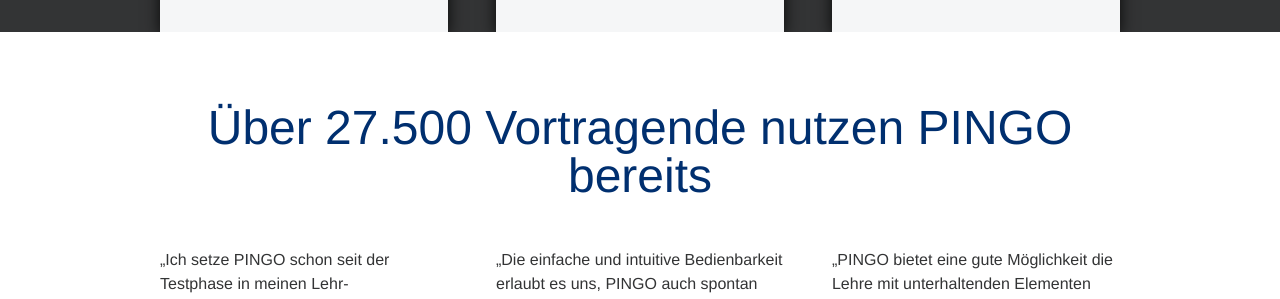
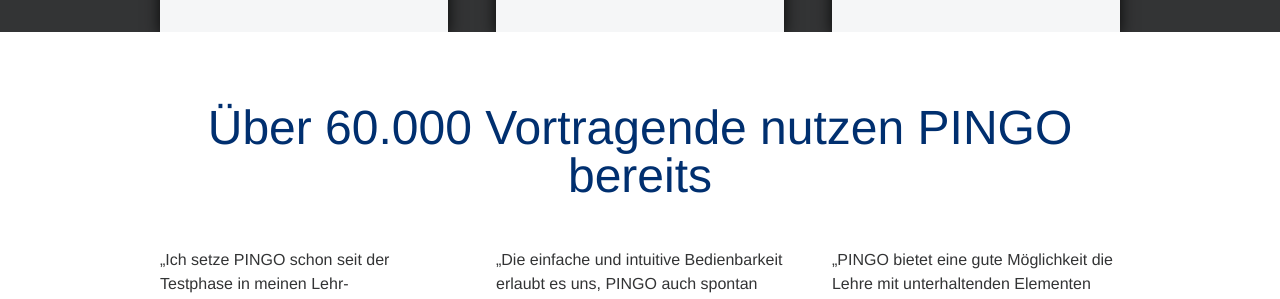
Before and after one commit to PingoUPB/pingoupb.github.io, a Jekyll site: the page built from de/index.html, in a window 1280 px wide and 900 px high, scrolled down 1609 px. Shown: the part 159-458 px from the top of the window. Built offline with Jekyll 4.4.1, drawn with Linux system fonts in a browser that asks for light colours.

Commit message:
Update testimonials.de.html

```diff
--- a/_includes/container/testimonials.de.html
+++ b/_includes/container/testimonials.de.html
@@ -1,6 +1,6 @@
 <section class="testimonials">
 	<div class="centered">
-		<h1 class="testimonials__title">Über 27.500 Vortragende nutzen PINGO bereits</h1>
+		<h1 class="testimonials__title">Über 60.000 Vortragende nutzen PINGO bereits</h1>
 		<div class="grid">
 
 			{% for q in site.data.testimonials_de %}
```
